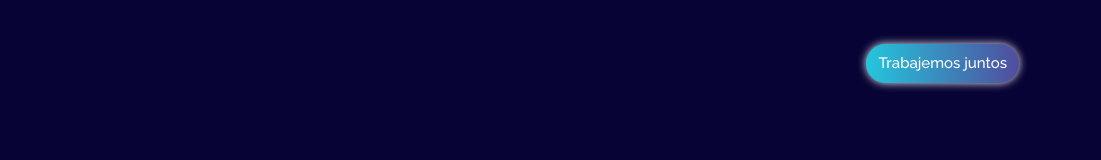
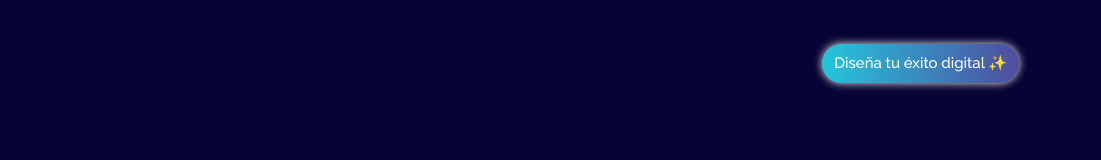
Before and after one commit to ppablocorrea/Portfolio-Personal, a plain HTML site: page index.html in a window 1280 px wide. Shown: the full height of the page, 179-1280 px from the left. Drawn offline with nearby package versions, Linux system fonts and the light colour scheme.

Commit message:
Cambio en boton de la navbar

```diff
--- a/index.html
+++ b/index.html
@@ -19,7 +19,7 @@
     <header class="container-fluid container-md mt-1">
         <nav class="navbar navbar-light justify-content-between">
             <a class="navbar-brand ms-2 ms-md-0"><img class="logo-navbar" src="./images/logo-navbar.png" alt=""></a>
-            <button class="btn-grad my-2 my-sm-0 me-2 me-md-0">Trabajemos juntos</button>
+            <button class="btn-grad my-2 my-sm-0 me-2 me-md-0">Diseña tu éxito digital ✨</button>
         </nav>
     </header>
 
```
